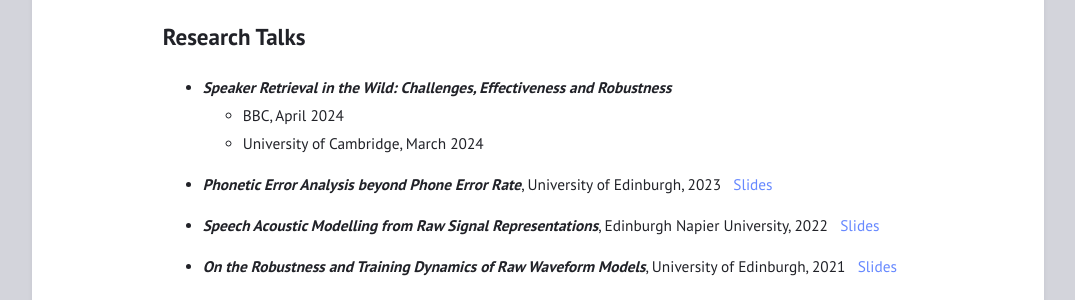
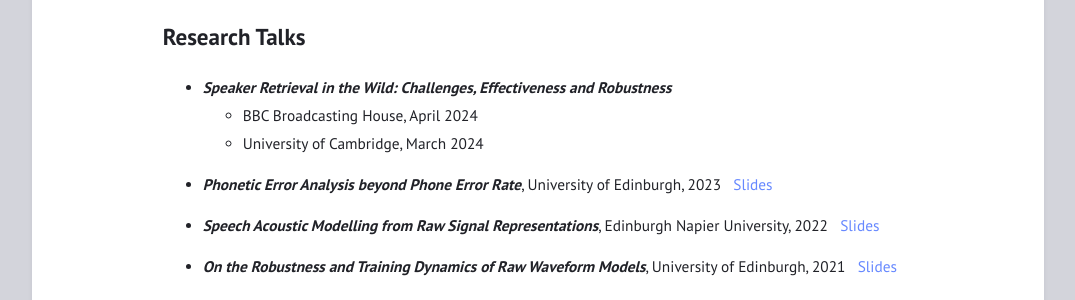
Before and after one commit to eloweimi/eloweimi.github.io, a Jekyll site: the page built from talks.md, in a window 1280 px wide. Shown: the part 125-425 px from the top of the page, without its empty margins (102-1177 px from the left). Built offline with Jekyll 4.4.1, drawn with Linux system fonts in a browser that asks for light colours.

Commit message:
Update talks.md

```diff
--- a/talks.md
+++ b/talks.md
@@ -7,8 +7,8 @@ title: ""
 ## Research Talks ##
 
   * ***Speaker Retrieval in the Wild: Challenges, Effectiveness and Robustness***
-    - BBC, April 2024
-    - University of Cambridge, March 2024 &nbsp;
+    - BBC Broadcasting House, April 2024
+    - University of Cambridge, March 2024
 
   * ***Phonetic Error Analysis beyond Phone Error Rate***, University of Edinburgh, 2023 &nbsp; [Slides](/files/Talks/2023_CSTR_PER_ELoweimi.pdf)
 
```
